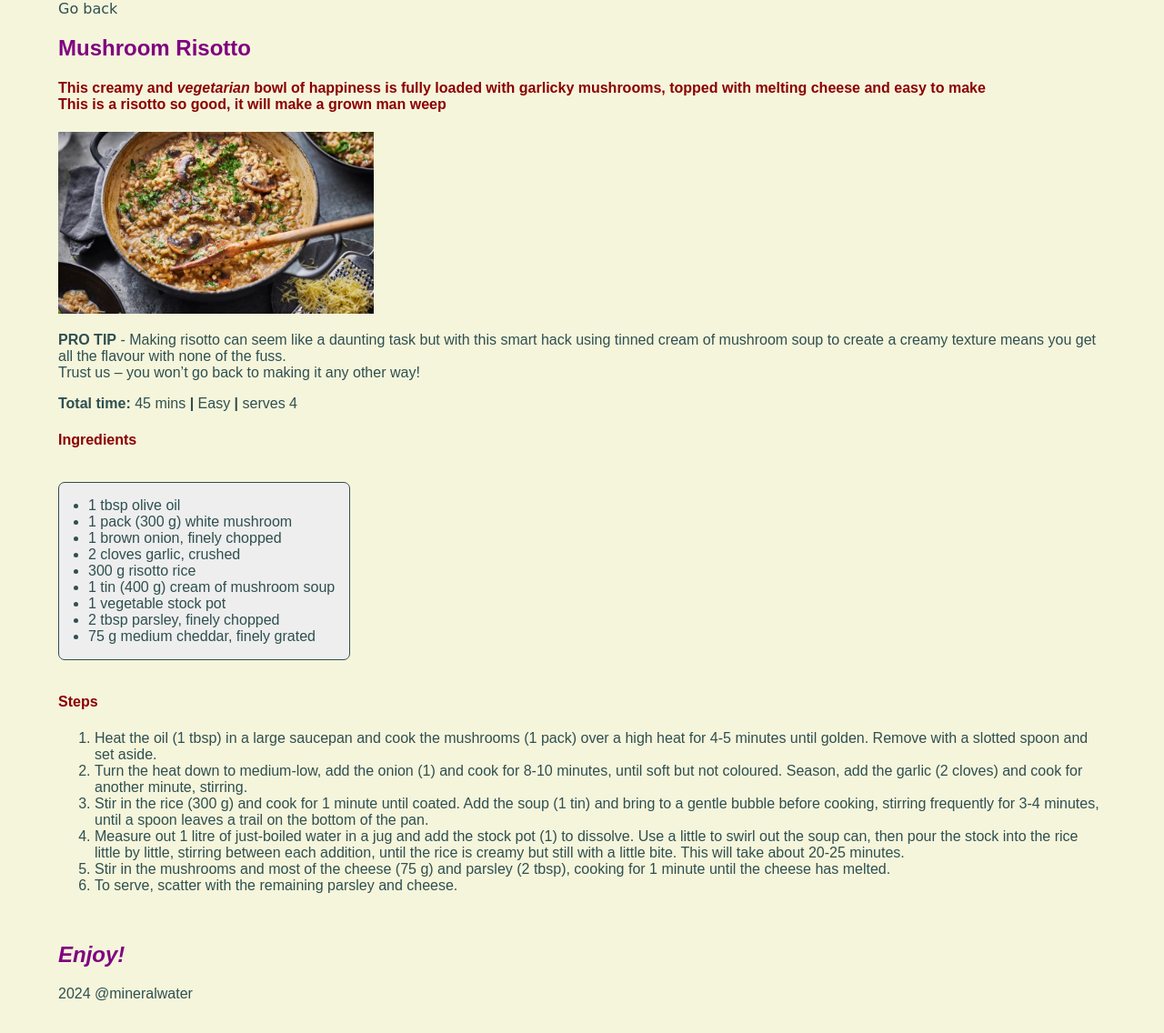
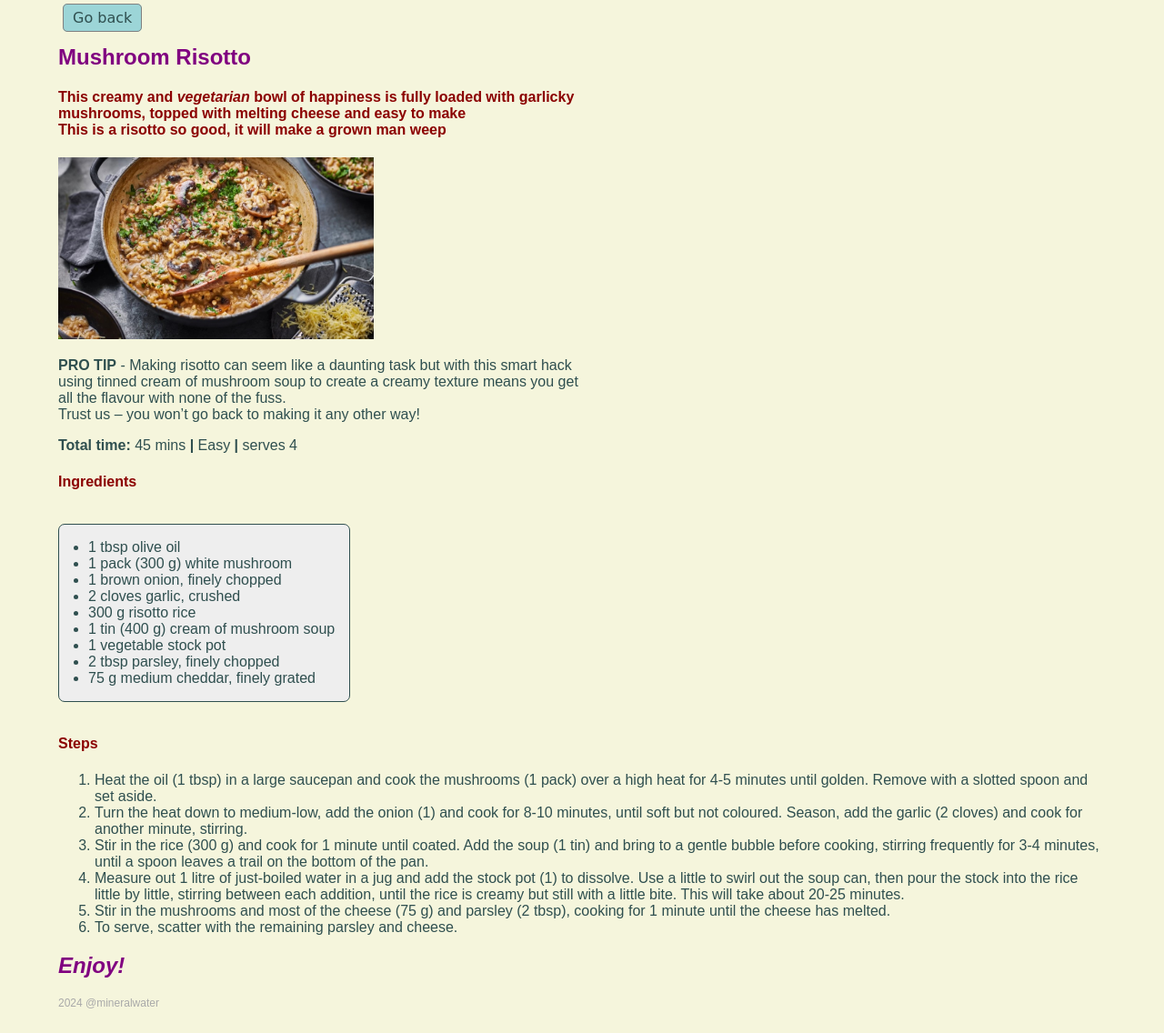
Before and after one commit to Zsolt-qwerty/odin-recipes, a plain HTML site: page recipes/mushroom-risotto.html in a window 1280 px wide. Shown: the whole page at 91% size. Drawn offline with Linux system fonts and the light colour scheme.

Commit message:
All recipes updated with the styling of first one
The rest of the recipes received the styling of the first one to
streamline the look and design throughout the site.

```diff
--- a/recipes/mushroom-risotto.html
+++ b/recipes/mushroom-risotto.html
@@ -10,19 +10,23 @@
 
 <body>
 
+<div class="menu">
     <a href="../index.html">Go back</a>
+</div>
 
+<div>
+<div class="summary">
     <h2>Mushroom Risotto</h2>
     <h4>This creamy and <em>vegetarian</em> bowl of happiness is fully loaded with garlicky mushrooms, topped with melting cheese and easy to make<br>
         This is a risotto so good, it will make a grown man weep</h4>
     <img src="../img/mushrisotto.jpg" alt="fresh mushroom risotto in a pan" height="200">
     <p><strong>PRO TIP</strong> - Making risotto can seem like a daunting task but with this smart hack using tinned cream of mushroom soup to create a creamy texture means you get all the flavour with none of the fuss.<br>
         Trust us – you won’t go back to making it any other way!</p>
+    <p><strong>Total time:</strong> 45 mins <b>|</b> Easy <b>|</b> serves 4</p>
+</div>
 
-    <p><strong>Total time:</strong> 45 mins <b>|</b> Easy <b>|</b> serves 4</p>
-
+<div class="ingredients">
     <h4>Ingredients</h4>
-
     <ul>
         <li>1 tbsp olive oil</li>
         <li>1 pack (300 g) white mushroom</li>
@@ -34,9 +38,11 @@
         <li>2 tbsp parsley, finely chopped</li>
         <li>75 g medium cheddar, finely grated</li>
     </ul>
+</div>
+</div>
 
+<div class="steps">
     <h4>Steps</h4>
-
     <ol>
         <li>Heat the oil (1 tbsp) in a large saucepan and cook the mushrooms (1 pack) over a high heat for 4-5 minutes until golden. Remove with a slotted spoon and set aside.</li>
         <li>Turn the heat down to medium-low, add the onion (1) and cook for 8-10 minutes, until soft but not coloured. Season, add the garlic (2 cloves) and cook for another minute, stirring.</li>
@@ -45,11 +51,10 @@
         <li>Stir in the mushrooms and most of the cheese (75 g) and parsley (2 tbsp), cooking for 1 minute until the cheese has melted.</li>
         <li>To serve, scatter with the remaining parsley and cheese.</li>
     </ol>
+</div>
 
-    <br>
-    <h2><em>Enjoy!</em></h2>
-    <p>2024 @mineralwater</p>
-    <br>
+<h2><em>Enjoy!</em></h2>
+<footer>2024 @mineralwater</footer>
 
 </body>
 
```
Also changed, not shown: recipes/tiramisu.html (+13 -8 lines).
